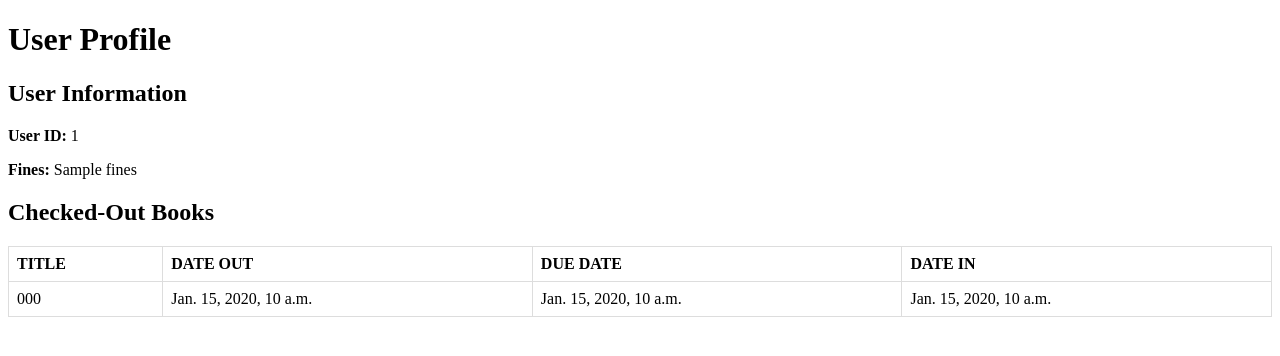
After one commit to 4347groupF/dbproject, a Django app: template booksearch/templates/booksearch/profile.html in a window 1280 px wide. The commit adds this page. Shown: the top 356 px of the page. Run offline with Django 4.2, Linux system fonts and the light colour scheme; the template is opened without the code that fills it: most values are stand-ins (such as "Sample title", 1, 10 or a date in 2020).

Commit message:
Connected with profile and signup

```diff
--- a/booksearch/templates/booksearch/login.html
+++ b/booksearch/templates/booksearch/login.html
@@ -78,7 +78,9 @@
             <input type="text" id="card_id" name="card_id" placeholder="Enter your Card ID" required>
             <button type="submit">Login</button>
         </form>
-
+        <form method="get" action="{% url 'signup_page' %}">
+            <button type="submit">SignUp</button>
+        </form>
         <h3 id="rejection">{{ error_message }}</h3>
     </div>
 
--- /dev/null
+++ b/booksearch/templates/booksearch/profile.html
@@ -0,0 +1,74 @@
+<!-- booksearch/templates/booksearch/profile.html -->
+
+<!DOCTYPE html>
+<html lang="en">
+<head>
+    <meta charset="UTF-8">
+    <meta name="viewport" content="width=device-width, initial-scale=1.0">
+    <title>User Profile</title>
+</head>
+<body>
+    <h1>User Profile</h1>
+
+    <div>
+        <h2>User Information</h2>
+        <p><strong>User ID:</strong> {{ user_data.borrower_id }}</p>
+        <p><strong>Fines:</strong> {{ user_data.fines }}</p>
+    </div>
+
+    <div>
+        <h2>Checked-Out Books</h2>
+        <style>
+            table {
+                width: 100%;
+                border-collapse: collapse;
+            }
+            th, td {
+                border: 1px solid #dddddd;
+                text-align: left;
+                padding: 8px;
+            }
+            tr:nth-child(even) {
+                background-color: #f2f2f2;
+            }
+            .checkout-button {
+                background-color: #4CAF50;
+                color: white;
+                padding: 5px 10px;
+                text-align: center;
+                text-decoration: none;
+                display: inline-block;
+                border-radius: 4px;
+                cursor: pointer;
+            }
+        </style>
+        <table>
+            <thead>
+                <tr>
+                    <th>TITLE</th>
+                    <th>DATE OUT</th>
+                    <th>DUE DATE</th>
+                    <th>DATE IN</th>
+                </tr>
+            </thead>
+            <tbody>
+                {% for loan in user_data.checked_out_books %}
+                    <tr>
+                        <td>{{ loan.isbn }}</td>
+                        <td>{{ loan.date_out }}</td>
+                        <td>{{ loan.due_date }}</td>
+                        <td>{{ loan.date_in }}</td>
+                    </tr>
+                {% empty %}
+                    <tr>
+                        <td colspan="6">No books found.</td>
+                    </tr>
+                {% endfor %}
+            </tbody>
+        </table>
+    </div>
+
+    <!-- Add more sections as needed for additional user information -->
+
+</body>
+</html>
```
Also changed, not shown: booksearch/templates/booksearch/index.html (+38 -4 lines).
